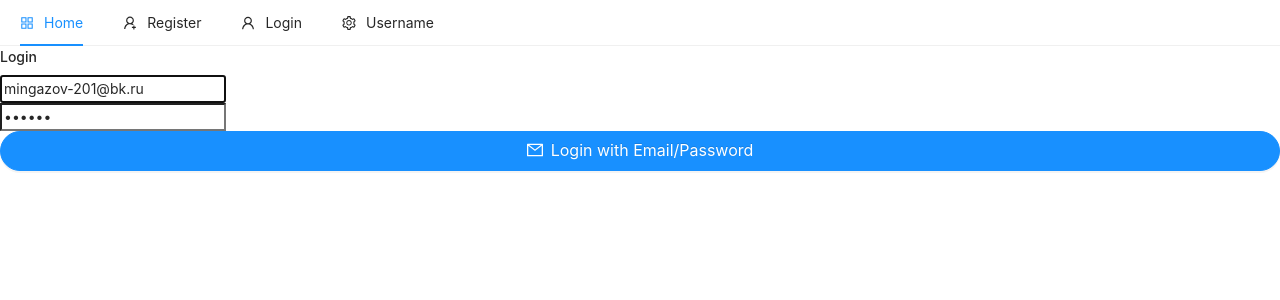
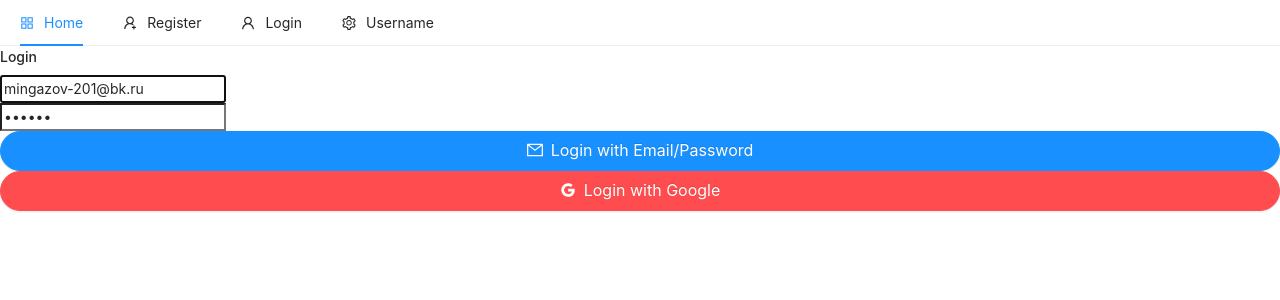
Before and after one commit to WWiteriM/Graduation_Project_Frontend, a React (Create React App) app: page /login in a window 1280 px wide. Shown: the top 300 px of the page. Built offline with nearby package versions, Linux system fonts and the light colour scheme; no server answers; the HTML template or start-up script is replaced by a standard one.

Commit message:
Implemented login via google mail

```diff
--- a/src/pages/auth/Login.js
+++ b/src/pages/auth/Login.js
@@ -1,8 +1,8 @@
 import React, { useState } from 'react';
-import { auth } from '../../firebase';
+import { auth, googleAuthProvider } from '../../firebase';
 import { toast } from 'react-toastify';
 import { Button } from 'antd';
-import { MailOutlined } from '@ant-design/icons';
+import { MailOutlined, GoogleOutlined } from '@ant-design/icons';
 import { useDispatch } from 'react-redux';
 
 const Login = ({ history }) => {
@@ -32,6 +32,22 @@
             toast.error(error.message);
             setLoading(false);
         }
+    }
+
+    const googleLogin = async () => {
+        auth.signInWithPopup(googleAuthProvider).then(async (result) => {
+            const { user } = result;
+            const idTokenResult = await user.getIdTokenResult();
+
+            dispatch({
+                type: 'LOGGED_IN_USER',
+                payload: {
+                    email: user.email,
+                    token: idTokenResult.token,
+                },
+            });
+            history.push('/');
+        }).catch((error) => toast.error(error.message));
     }
 
     const loginForm = () => (
@@ -74,8 +90,24 @@
         <div className='container p-5'>
             <div className='row'>
                 <div className='col-md-6 offset-md-3'>
-                    <h4>Login</h4>
+                    {loading ? (
+                        <h4 className='text-danger'>Loading...</h4>
+                    ) : (
+                        <h4>Login</h4>
+                    )}
                     {loginForm()}
+
+                    <Button
+                        onClick={googleLogin}
+                        type='danger'
+                        className='mb-3'
+                        block
+                        shape='round'
+                        icon={<GoogleOutlined />}
+                        size='large'
+                    >
+                        Login with Google
+                    </Button>
                 </div>
             </div>
         </div>
```
